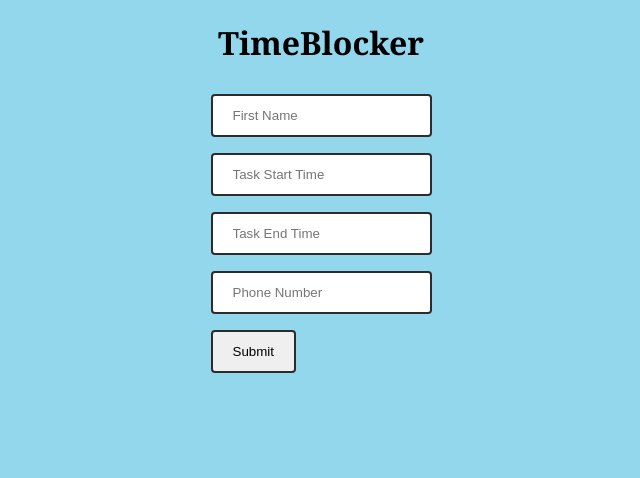
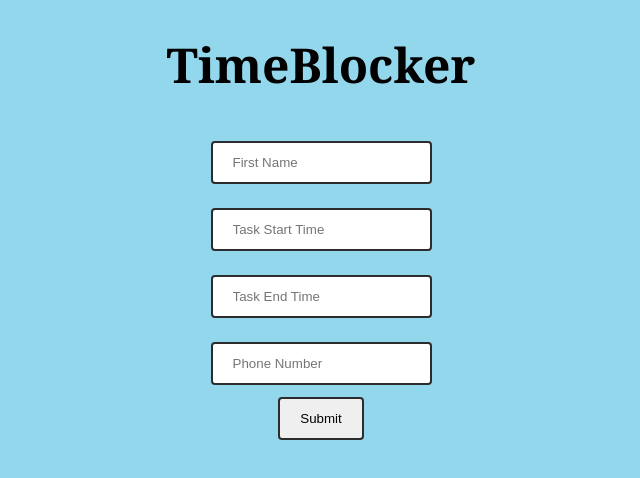
Before and after one commit to kaleykwan/serverlesslivestream1, a website: page project/index.html in a window 1280 px wide. Shown: the whole page, without its empty margins (319-959 px from the left). Drawn offline with nearby package versions, Linux system fonts and the light colour scheme.

Commit message:
style update

```diff
--- a/project/index.html
+++ b/project/index.html
@@ -5,21 +5,6 @@
     <meta name="viewport" content="width=device-width">
     <title>The best form</title>
     <link rel="stylesheet" href="styles.css">
-
-    <style>
-        body {background-color:rgb(146, 215, 236);}
-        h1 {
-            font-family: Georgia, serif;
-            font-size: 200%;
-        }
-        input {
-            padding: 12px 20px;
-            margin: 8px 0;
-            box-sizing: border-box;
-            border: 2px solid rgb(44, 44, 44);
-            border-radius: 4px;
-        }
-    </style>
 
   </head>
   <body>
--- a/project/styles.css
+++ b/project/styles.css
@@ -10,3 +10,23 @@ form
     margin-right: auto;
     text-align: left;
 }
+
+input[type="submit"] {
+    display: block;
+    margin: 0 auto;
+}
+
+body {background-color:rgb(146, 215, 236);}
+
+h1 {
+        font-family: Georgia, serif;
+        font-size: 300%;
+    }
+
+input {
+        padding: 12px 20px;
+        margin: 12px 0;
+        box-sizing: border-box;
+        border: 2px solid rgb(44, 44, 44);
+        border-radius: 4px;
+    }
```
